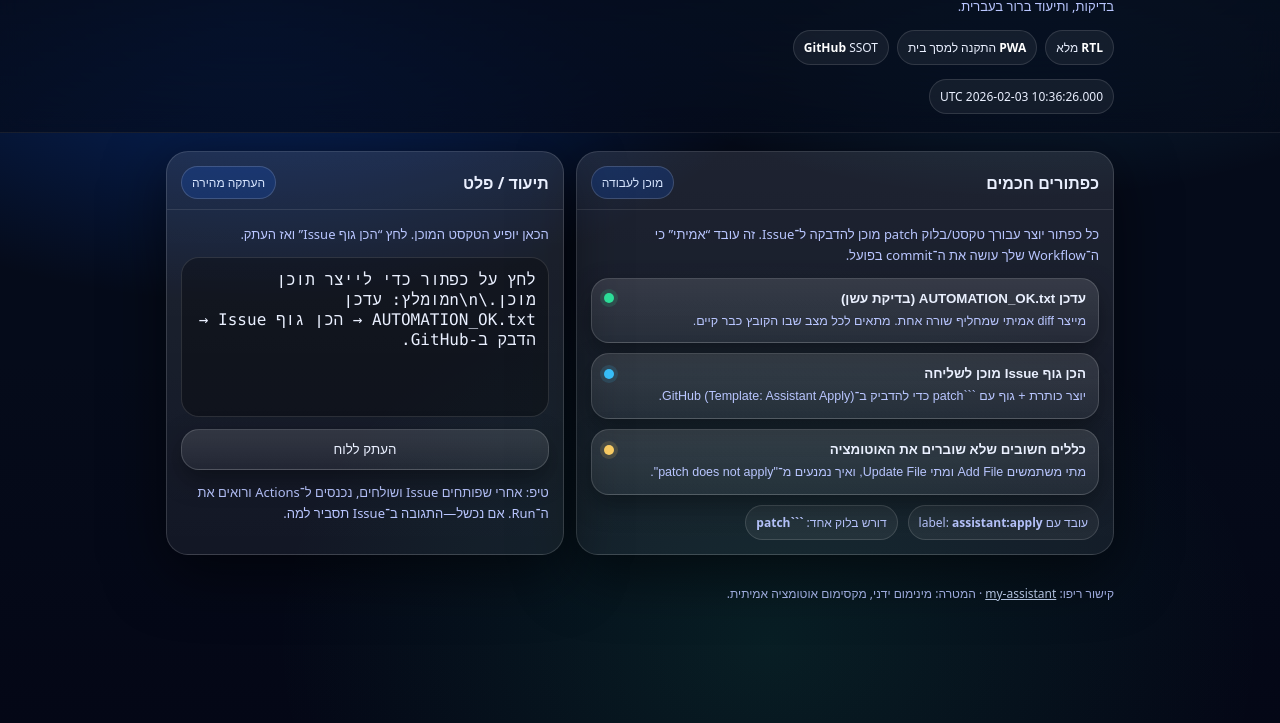
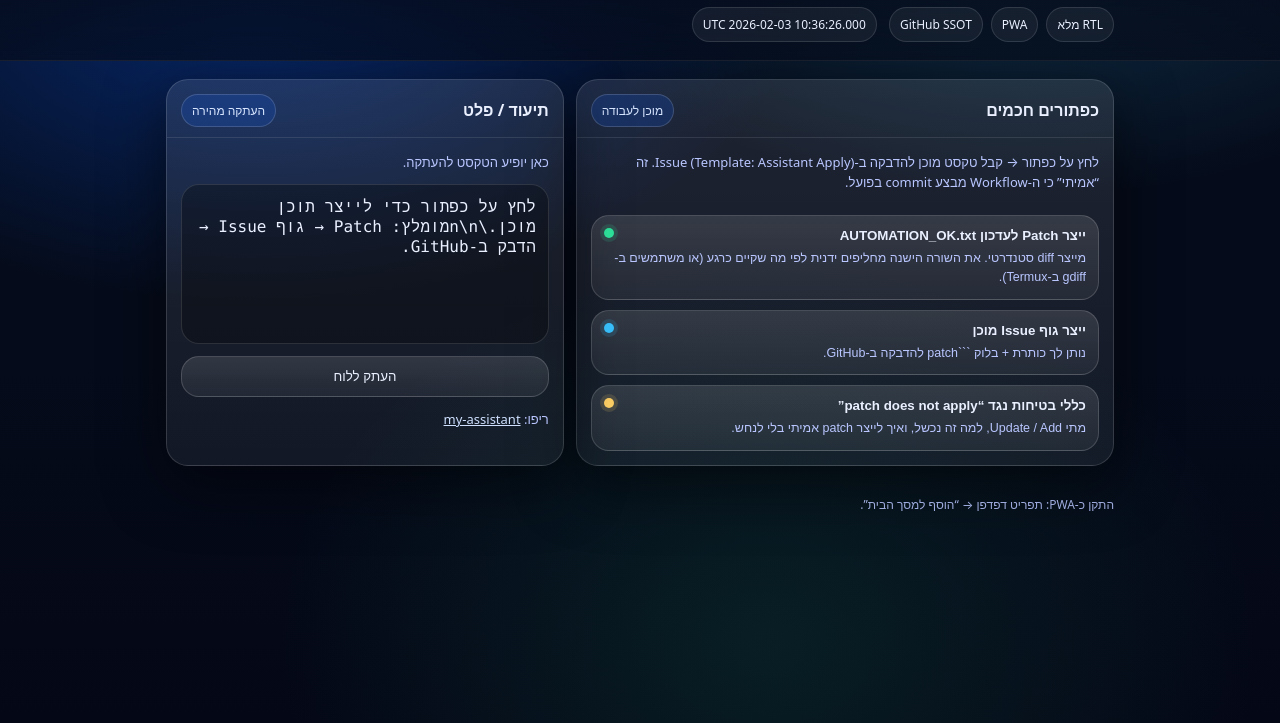
Before and after one commit to yanivmizrachiy/assistant-control-mobile, a plain HTML site: page index.html in a window 1280 px wide. Shown: the part 77-800 px from the top of the page. Drawn offline with Linux system fonts and the light colour scheme.

Commit message:
site: add premium Hebrew PWA control app

````diff
--- a/index.html
+++ b/index.html
@@ -1,297 +1,99 @@
-<!doctype html>
-<html lang="he" dir="rtl">
-<head>
-  <meta charset="utf-8" />
-  <meta name="viewport" content="width=device-width, initial-scale=1" />
+<!doctype html><html lang="he" dir="rtl"><head>
+<meta charset="utf-8"/><meta name="viewport" content="width=device-width,initial-scale=1"/>
 <title>עוזר אוטומציה — שליטה בפרימיום</title>
-  <meta name="theme-color" content="#0B5FFF" />
-  <meta name="description" content="אפליקציה לנייד להפעלת אוטומציות GitHub/Termux בצורה פשוטה עם כפתורים והסברים." />
-  <link rel="manifest" href="./manifest.webmanifest" />
-  <link rel="icon" href="./assets/icon-192.png" />
+<meta name="theme-color" content="#0B5FFF"/><meta name="description" content="אפליקציה לנייד להפעלת אוטומציות GitHub/Termux עם כפתורים והסברים בעברית."/>
+<link rel="manifest" href="./manifest.webmanifest"/><link rel="icon" href="./assets/icon-192.png"/>
 <style>
-    :root{
-      --bg:#050B1A; --card:rgba(255,255,255,.08); --card2:rgba(255,255,255,.12);
-      --stroke:rgba(255,255,255,.14); --txt:#EAF0FF; --mut:#B9C6FF;
-      --blue:#0B5FFF; --cyan:#39C3FF; --ok:#2EE59D; --warn:#FFD166;
-      --shadow:0 18px 60px rgba(0,0,0,.55);
-      --radius:22px;
-    }
-    *{box-sizing:border-box}
-    body{
-      margin:0; color:var(--txt); font-family: system-ui, -apple-system, "Heebo", "Assistant", Arial;
-      background:
-        radial-gradient(900px 500px at 20% 10%, rgba(11,95,255,.35), transparent 60%),
+:root{--bg:#050B1A;--txt:#EAF0FF;--mut:#B9C6FF;--blue:#0B5FFF;--cyan:#39C3FF;--ok:#2EE59D;--warn:#FFD166}
+*{box-sizing:border-box} body{margin:0;color:var(--txt);font-family:system-ui,-apple-system,"Heebo","Assistant",Arial;
+background:radial-gradient(900px 500px at 20% 10%, rgba(11,95,255,.35), transparent 60%),
 radial-gradient(900px 500px at 80% 0%, rgba(57,195,255,.22), transparent 55%),
 radial-gradient(900px 700px at 60% 90%, rgba(46,229,157,.10), transparent 55%),
-        linear-gradient(180deg, #050B1A 0%, #050B1A 55%, #040716 100%);
-      min-height:100vh;
-    }
-    header{
-      position:sticky; top:0; z-index:10;
-      backdrop-filter: blur(14px);
-      background: linear-gradient(180deg, rgba(5,11,26,.92), rgba(5,11,26,.65));
-      border-bottom:1px solid rgba(255,255,255,.08);
-    }
-    .wrap{max-width:980px; margin:0 auto; padding:18px 16px;}
-    .hero{display:flex; gap:14px; align-items:flex-start; justify-content:space-between; flex-wrap:wrap;}
-    .title{
-      display:flex; flex-direction:column; gap:6px;
-    }
-    h1{font-size:22px; margin:0; letter-spacing:.2px}
-    .sub{color:var(--mut); font-size:13px; line-height:1.5}
-    .pillrow{display:flex; gap:8px; flex-wrap:wrap; margin-top:8px}
-    .pill{
-      padding:8px 10px; border-radius:999px; font-size:12px;
-      background:rgba(255,255,255,.06); border:1px solid rgba(255,255,255,.12);
-    }
-    .pill b{color:#fff}
-    .grid{
-      display:grid; grid-template-columns: 1fr; gap:12px; padding:18px 16px 30px;
-      max-width:980px; margin:0 auto;
-    }
-    @media(min-width:860px){ .grid{grid-template-columns: 1.15fr .85fr;} }
-    .card{
-      border-radius:var(--radius);
-      background: linear-gradient(180deg, rgba(255,255,255,.10), rgba(255,255,255,.06));
-      border:1px solid rgba(255,255,255,.14);
-      box-shadow: var(--shadow);
-      overflow:hidden;
-      transform: translateY(0);
-      animation: floatIn .55s ease both;
-    }
-    @keyframes floatIn{
-      from{opacity:0; transform: translateY(14px)}
-      to{opacity:1; transform: translateY(0)}
-    }
-    .cardHead{
-      padding:14px 14px 10px;
-      display:flex; align-items:center; justify-content:space-between; gap:10px;
-      border-bottom:1px solid rgba(255,255,255,.10);
-    }
-    .cardHead h2{margin:0; font-size:16px}
-    .badge{
-      font-size:12px; padding:7px 10px; border-radius:999px;
-      border:1px solid rgba(255,255,255,.16);
-      background: rgba(11,95,255,.18);
-      color:#D8E6FF;
-    }
-    .cardBody{padding:14px}
-    .hint{color:var(--mut); font-size:13px; line-height:1.6; margin:0 0 12px}
-    .actions{display:grid; gap:10px}
-    .btn{
-      width:100%;
-      border:1px solid rgba(255,255,255,.16);
-      background: linear-gradient(180deg, rgba(255,255,255,.12), rgba(255,255,255,.06));
-      color:var(--txt);
-      border-radius:18px;
-      padding:12px 12px;
-      text-align:right;
-      cursor:pointer;
-      transition: transform .12s ease, border-color .2s ease, background .2s ease;
-      box-shadow: 0 10px 26px rgba(0,0,0,.35);
-      position:relative;
-      overflow:hidden;
-    }
-    .btn:active{ transform: scale(.99) }
-    .btn:hover{ border-color: rgba(57,195,255,.35); }
-    .btnTitle{display:flex; align-items:center; justify-content:space-between; gap:10px; font-weight:800}
-    .btnDesc{color:var(--mut); font-size:12.5px; margin-top:6px; line-height:1.5}
-    .dot{
-      width:10px; height:10px; border-radius:999px; background: var(--warn);
-      box-shadow: 0 0 0 4px rgba(255,209,102,.14);
-      flex:0 0 auto;
-    }
-    .dot.ok{ background: var(--ok); box-shadow: 0 0 0 4px rgba(46,229,157,.14); }
-    .dot.blue{ background: var(--cyan); box-shadow: 0 0 0 4px rgba(57,195,255,.14); }
-    .log{
-      font-family: ui-monospace, SFMono-Regular, Menlo, Monaco, Consolas, "Liberation Mono", monospace;
-      background: rgba(0,0,0,.30);
-      border:1px solid rgba(255,255,255,.12);
-      border-radius:18px;
-      padding:12px;
-      min-height:160px;
-      max-height:320px;
-      overflow:auto;
-      color:#EAF0FF;
-    }
-    .row{display:flex; gap:10px; flex-wrap:wrap; margin-top:10px}
-    .chip{
-      border:1px solid rgba(255,255,255,.14);
-      background: rgba(255,255,255,.06);
-      padding:8px 10px; border-radius:999px; font-size:12px; color:var(--mut);
-    }
-    footer{opacity:.85; color:var(--mut); font-size:12px; padding:0 16px 22px; max-width:980px; margin:0 auto;}
+linear-gradient(180deg,#050B1A 0%,#050B1A 55%,#040716 100%);min-height:100vh}
+header{position:sticky;top:0;z-index:10;backdrop-filter:blur(14px);
+background:linear-gradient(180deg,rgba(5,11,26,.92),rgba(5,11,26,.65));border-bottom:1px solid rgba(255,255,255,.08)}
+.wrap{max-width:980px;margin:0 auto;padding:18px 16px} h1{margin:0;font-size:22px}
+.sub{color:var(--mut);font-size:13px;line-height:1.5;margin-top:6px}
+.pill{display:inline-block;padding:8px 10px;border-radius:999px;font-size:12px;background:rgba(255,255,255,.06);
+border:1px solid rgba(255,255,255,.12);margin-left:8px}
+.grid{max-width:980px;margin:0 auto;padding:18px 16px 30px;display:grid;gap:12px;grid-template-columns:1fr}
+@media(min-width:860px){.grid{grid-template-columns:1.15fr .85fr}}
+.card{border-radius:22px;background:linear-gradient(180deg,rgba(255,255,255,.10),rgba(255,255,255,.06));
+border:1px solid rgba(255,255,255,.14);box-shadow:0 18px 60px rgba(0,0,0,.55);overflow:hidden}
+.cardHead{padding:14px 14px 10px;border-bottom:1px solid rgba(255,255,255,.10);display:flex;justify-content:space-between;align-items:center}
+.cardHead h2{margin:0;font-size:16px}
+.badge{font-size:12px;padding:7px 10px;border-radius:999px;border:1px solid rgba(255,255,255,.16);
+background:rgba(11,95,255,.18);color:#D8E6FF}
+.cardBody{padding:14px} .hint{color:var(--mut);font-size:13px;line-height:1.6;margin:0 0 12px}
+.btn{width:100%;border:1px solid rgba(255,255,255,.16);background:linear-gradient(180deg,rgba(255,255,255,.12),rgba(255,255,255,.06));
+color:var(--txt);border-radius:18px;padding:12px;text-align:right;cursor:pointer;margin-top:10px}
+.btnTitle{display:flex;justify-content:space-between;gap:10px;font-weight:800}
+.btnDesc{color:var(--mut);font-size:12.5px;margin-top:6px;line-height:1.5}
+.dot{width:10px;height:10px;border-radius:999px;flex:0 0 auto;background:var(--warn);box-shadow:0 0 0 4px rgba(255,209,102,.14)}
+.dot.ok{background:var(--ok);box-shadow:0 0 0 4px rgba(46,229,157,.14)}
+.dot.blue{background:var(--cyan);box-shadow:0 0 0 4px rgba(57,195,255,.14)}
+.log{font-family:ui-monospace,Menlo,Consolas,monospace;background:rgba(0,0,0,.30);border:1px solid rgba(255,255,255,.12);
+border-radius:18px;padding:12px;min-height:160px;max-height:320px;overflow:auto}
+footer{opacity:.85;color:var(--mut);font-size:12px;padding:0 16px 22px;max-width:980px;margin:0 auto}
 a{color:#CFE0FF}
-  </style>
-</head>
-<body>
-<header>
-  <div class="wrap hero">
-    <div class="title">
+</style></head><body>
+<header><div class="wrap">
 <h1>עוזר אוטומציה — שליטה בפרימיום</h1>
-      <div class="sub">האפליקציה הזו לא מריצה פקודות “בתוך הטלפון” בלי הרשאות מיוחדות — אבל היא נותנת לך כפתורים שמייצרים בדיוק את הדברים שעובדים לנו: Issue→Patch→Commit, בדיקות, ותיעוד ברור בעברית.</div>
-      <div class="pillrow">
-        <div class="pill"><b>RTL</b> מלא</div>
-        <div class="pill"><b>PWA</b> התקנה למסך בית</div>
-        <div class="pill"><b>GitHub</b> SSOT</div>
-      </div>
-    </div>
-    <div class="pill" id="clockPill">טוען זמן…</div>
-  </div>
-</header>
-
+<div class="sub">כפתורים שמייצרים Patch מוכן ל-Issue כדי שה-Workflow שלך יעשה Commit אמיתי. (לא מריץ פקודות מקומיות בלי הרשאות, אבל מפעיל אוטומציות GitHub אמיתיות.)</div>
+<div style="margin-top:10px">
+<span class="pill">RTL מלא</span><span class="pill">PWA</span><span class="pill">GitHub SSOT</span>
+<span class="pill" id="clockPill">טוען זמן…</span>
+</div></div></header>
 <main class="grid">
 <section class="card">
-    <div class="cardHead">
-      <h2>כפתורים חכמים</h2>
-      <span class="badge">מוכן לעבודה</span>
-    </div>
+<div class="cardHead"><h2>כפתורים חכמים</h2><span class="badge">מוכן לעבודה</span></div>
 <div class="cardBody">
-      <p class="hint">כל כפתור יוצר עבורך טקסט/בלוק patch מוכן להדבקה ל־Issue. זה עובד “אמיתי” כי ה־Workflow שלך עושה את ה־commit בפועל.</p>
-
-      <div class="actions">
-        <button class="btn" data-action="makePatchUpdate">
-          <div class="btnTitle"><span>עדכן AUTOMATION_OK.txt (בדיקת עשן)</span><span class="dot ok"></span></div>
-          <div class="btnDesc">מייצר diff אמיתי שמחליף שורה אחת. מתאים לכל מצב שבו הקובץ כבר קיים.</div>
-        </button>
-
-        <button class="btn" data-action="makeIssueText">
-          <div class="btnTitle"><span>הכן גוף Issue מוכן לשליחה</span><span class="dot blue"></span></div>
-          <div class="btnDesc">יוצר כותרת + גוף עם ```patch כדי להדביק ב־GitHub (Template: Assistant Apply).</div>
-        </button>
-
-        <button class="btn" data-action="helpRules">
-          <div class="btnTitle"><span>כללים חשובים שלא שוברים את האוטומציה</span><span class="dot"></span></div>
-          <div class="btnDesc">מתי משתמשים Add File ומתי Update File, ואיך נמנעים מ־"patch does not apply".</div>
-        </button>
-      </div>
-
-      <div class="row">
-        <span class="chip">עובד עם label: <b>assistant:apply</b></span>
-        <span class="chip">דורש בלוק אחד: <b>```patch</b></span>
-      </div>
-    </div>
-  </section>
-
+<p class="hint">לחץ על כפתור → קבל טקסט מוכן להדבקה ב-Issue (Template: Assistant Apply). זה “אמיתי” כי ה-Workflow מבצע commit בפועל.</p>
+<button class="btn" data-act="patch"><div class="btnTitle"><span>ייצר Patch לעדכון AUTOMATION_OK.txt</span><span class="dot ok"></span></div>
+<div class="btnDesc">מייצר diff סטנדרטי. את השורה הישנה מחליפים ידנית לפי מה שקיים כרגע (או משתמשים ב-gdiff ב-Termux).</div></button>
+<button class="btn" data-act="issue"><div class="btnTitle"><span>ייצר גוף Issue מוכן</span><span class="dot blue"></span></div>
+<div class="btnDesc">נותן לך כותרת + בלוק ```patch להדבקה ב-GitHub.</div></button>
+<button class="btn" data-act="rules"><div class="btnTitle"><span>כללי בטיחות נגד “patch does not apply”</span><span class="dot"></span></div>
+<div class="btnDesc">מתי Update / Add, למה זה נכשל, ואיך לייצר patch אמיתי בלי לנחש.</div></button>
+</div></section>
 <aside class="card">
-    <div class="cardHead">
-      <h2>תיעוד / פלט</h2>
-      <span class="badge">העתקה מהירה</span>
-    </div>
+<div class="cardHead"><h2>תיעוד / פלט</h2><span class="badge">העתקה מהירה</span></div>
 <div class="cardBody">
-      <p class="hint">הכאן יופיע הטקסט המוכן. לחץ “הכן גוף Issue” ואז העתק.</p>
+<p class="hint">כאן יופיע הטקסט להעתקה.</p>
 <div class="log" id="log"></div>
-      <div class="row" style="margin-top:12px">
-        <button class="btn" id="copyBtn" style="text-align:center">העתק ללוח</button>
-      </div>
-      <p class="hint" style="margin-top:12px">
-        טיפ: אחרי שפותחים Issue ושולחים, נכנסים ל־Actions ורואים את ה־Run. אם נכשל—התגובה ב־Issue תסביר למה.
-      </p>
-    </div>
-  </aside>
+<button class="btn" id="copy" style="text-align:center;margin-top:12px">העתק ללוח</button>
+<p class="hint" style="margin-top:12px">ריפו: <a target="_blank" rel="noreferrer" href="https://github.com/yanivmizrachiy/my-assistant">my-assistant</a></p>
+</div></aside>
 </main>
-
-<footer>
-  <div>קישור ריפו: <a href="https://github.com/yanivmizrachiy/my-assistant" target="_blank" rel="noreferrer">my-assistant</a> · המטרה: מינימום ידני, מקסימום אוטומציה אמיתית.</div>
-</footer>
-
+<footer><div>התקן כ-PWA: תפריט דפדפן → “הוסף למסך הבית”.</div></footer>
 <script>
-  const logEl = document.getElementById('log');
-  const copyBtn = document.getElementById('copyBtn');
-  const clockPill = document.getElementById('clockPill');
-
-  function nowStamp(){
-    const d = new Date();
-    const pad = n => String(n).padStart(2,'0');
-    return `${d.getUTCFullYear()}-${pad(d.getUTCMonth()+1)}-${pad(d.getUTCDate())}_${pad(d.getUTCHours())}${pad(d.getUTCMinutes())}${pad(d.getUTCSeconds())}Z`;
-  }
-
-  function setLog(text){ logEl.textContent = text; }
-
-  function patchUpdateAutomationOk(){
-    const stamp = nowStamp();
-    const newLine = `OK - hardened automation update works @ ${stamp}`;
-    // IMPORTANT: this is a *unified diff* update for existing file
-    return [
+const logEl=document.getElementById('log'); const copyBtn=document.getElementById('copy'); const clockPill=document.getElementById('clockPill');
+function nowStamp(){const d=new Date();const p=n=>String(n).padStart(2,'0');return `${d.getUTCFullYear()}-${p(d.getUTCMonth()+1)}-${p(d.getUTCDate())}_${p(d.getUTCHours())}${p(d.getUTCMinutes())}${p(d.getUTCSeconds())}Z`;}
+function setLog(t){logEl.textContent=t;}
+function patch(){const stamp=nowStamp();const nl=`OK - hardened automation update works @ ${stamp}`;return [
 "diff --git a/AUTOMATION_OK.txt b/AUTOMATION_OK.txt",
-      "--- a/AUTOMATION_OK.txt",
-      "+++ b/AUTOMATION_OK.txt",
-      "@@ -1 +1 @@",
-      "-OK - (previous line)",
-      `+${newLine}`,
-    ].join("\\n");
-  }
-
-  function issueBodyFromPatch(patch){
-    const title = `apply: automation update ${new Date().toISOString()}`;
-    const body = [
-      `כותרת מומלצת: ${title}`,
-      "",
-      "הדבק את זה בגוף ה-Issue (Template: Assistant Apply):",
-      "",
-      "```patch",
-      patch,
-      "```",
-      "",
-      "שים לב: אם ה-patch נכשל בגלל שהשורה הישנה לא תואמת, תייצר diff מחדש מהקובץ הנוכחי (ב-Termux עם gdiff)."
-    ].join("\\n");
-    return body;
-  }
-
-  function rulesText(){
-    return [
-      "כללים שמונעים תקלות:",
-      "",
-      "1) Add File רק אם הקובץ לא קיים. אם הוא קיים — תמיד Update File.",
-      "2) 'patch does not apply' קורה כששורת ה-'-OLD' לא תואמת בדיוק למה שיש בקובץ.",
-      "3) הדרך הכי בטוחה: ליצור diff אמיתי מתוך git (כמו gdiff ב-Termux) ואז להדביק ל-Issue.",
-      "4) אם אין שינוי אמיתי — ה-Workflow יעצור בלי commit (זה תקין).",
-      "",
-      "במילים פשוטות: לא מנחשים patches — מייצרים אותם ממצב אמיתי."
-    ].join("\\n");
-  }
-
-  document.querySelectorAll('[data-action]').forEach(btn=>{
-    btn.addEventListener('click', ()=>{
-      const act = btn.getAttribute('data-action');
-      if(act === 'makePatchUpdate'){
-        const p = patchUpdateAutomationOk();
-        setLog("```patch\\n"+p+"\\n```");
-      }
-      if(act === 'makeIssueText'){
-        const raw = logEl.textContent.includes("diff --git") ? logEl.textContent : ("```patch\\n"+patchUpdateAutomationOk()+"\\n```");
-        const patch = raw.replace(/^```patch\\n|\\n```$/g,'');
-        setLog(issueBodyFromPatch(patch));
-      }
-      if(act === 'helpRules'){
-        setLog(rulesText());
-      }
+"--- a/AUTOMATION_OK.txt","+++ b/AUTOMATION_OK.txt","@@ -1 +1 @@",
+"-OK - (שים כאן את השורה הנוכחית מהקובץ)",
+`+${nl}`].join("\\n");}
+function issueBody(p){return [
+`כותרת מומלצת: apply: smoke ${new Date().toISOString()}`,"",
+"הדבק ב-Issue (Template: Assistant Apply):","",
+"```patch",p,"```","",
+"טיפ: הכי בטוח לייצר diff אמיתי ב-Termux עם gdiff (כמו שכבר בנינו)."].join("\\n");}
+function rules(){return [
+"כללים שמונעים תקלות:","",
+"• אם הקובץ קיים → תמיד Update (לא Add).",
+"• 'patch does not apply' = השורה הישנה לא תואמת בדיוק.",
+"• אל תנחש: תייצר diff אמיתי מתוך git (gdiff), ואז תדביק ל-Issue.",
+"• אם אין שינוי אמיתי — לא יווצר commit (זה תקין)."].join("\\n");}
+document.querySelectorAll('[data-act]').forEach(b=>b.onclick=()=>{const a=b.getAttribute('data-act');
+if(a==='patch') setLog("```patch\\n"+patch()+"\\n```");
+if(a==='issue'){const raw=logEl.textContent.includes("diff --git")?logEl.textContent:"```patch\\n"+patch()+"\\n```"; setLog(issueBody(raw.replace(/^```patch\\n|\\n```$/g,'')));}
+if(a==='rules') setLog(rules());
 });
-  });
-
-  copyBtn.addEventListener('click', async ()=>{
-    try{
-      await navigator.clipboard.writeText(logEl.textContent || "");
-      copyBtn.textContent = "הועתק ✅";
-      setTimeout(()=>copyBtn.textContent="העתק ללוח", 1200);
-    }catch(e){
-      copyBtn.textContent = "לא הצלחתי להעתיק";
-      setTimeout(()=>copyBtn.textContent="העתק ללוח", 1400);
-    }
-  });
-
-  function tick(){
-    const d = new Date();
-    clockPill.textContent = "UTC " + d.toISOString().replace('T',' ').replace('Z','');
-  }
-  tick(); setInterval(tick, 1000);
-
-  // PWA registration
-  if('serviceWorker' in navigator){
-    window.addEventListener('load', ()=> navigator.serviceWorker.register('./sw.js').catch(()=>{}));
-  }
-
-  setLog("לחץ על כפתור כדי לייצר תוכן מוכן.\\n\\nמומלץ: עדכן AUTOMATION_OK.txt → הכן גוף Issue → הדבק ב-GitHub.");
-</script>
-</body>
-</html>
+copyBtn.onclick=async()=>{try{await navigator.clipboard.writeText(logEl.textContent||""); copyBtn.textContent="הועתק ✅"; setTimeout(()=>copyBtn.textContent="העתק ללוח",1200);}catch(e){copyBtn.textContent="לא הצלחתי"; setTimeout(()=>copyBtn.textContent="העתק ללוח",1400);}};
+function tick(){const d=new Date(); clockPill.textContent="UTC "+d.toISOString().replace('T',' ').replace('Z','');}
+tick(); setInterval(tick,1000);
+if('serviceWorker'in navigator){window.addEventListener('load',()=>navigator.serviceWorker.register('./sw.js').catch(()=>{}));}
+setLog("לחץ על כפתור כדי לייצר תוכן מוכן.\\n\\nמומלץ: Patch → גוף Issue → הדבק ב-GitHub.");
+</script></body></html>
--- a/sw.js
+++ b/sw.js
@@ -1,2 +1,2 @@
-self.addEventListener('install', e => { self.skipWaiting(); });
-self.addEventListener('activate', e => { self.clients.claim(); });
+self.addEventListener('install',()=>self.skipWaiting());
+self.addEventListener('activate',()=>self.clients.claim());
````
Also changed, not shown: assets/icon-192.png (added), assets/icon-512.png (added), manifest.webmanifest. Lines whose indentation alone changed are shown as unchanged.
